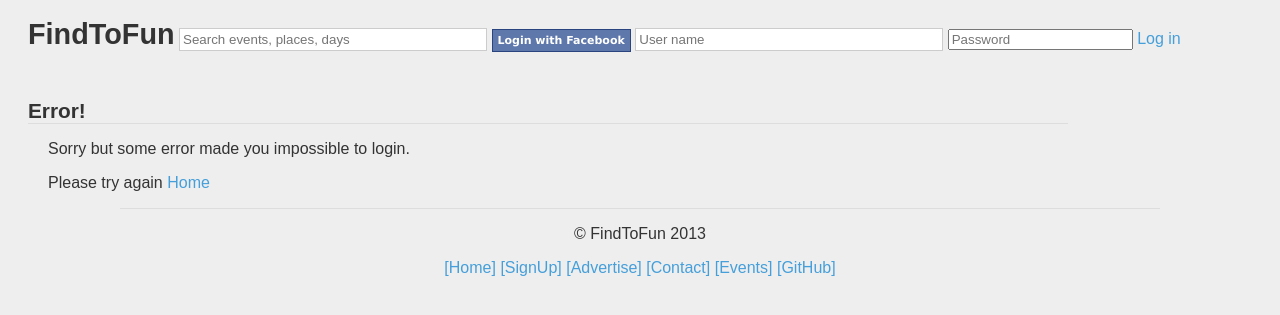
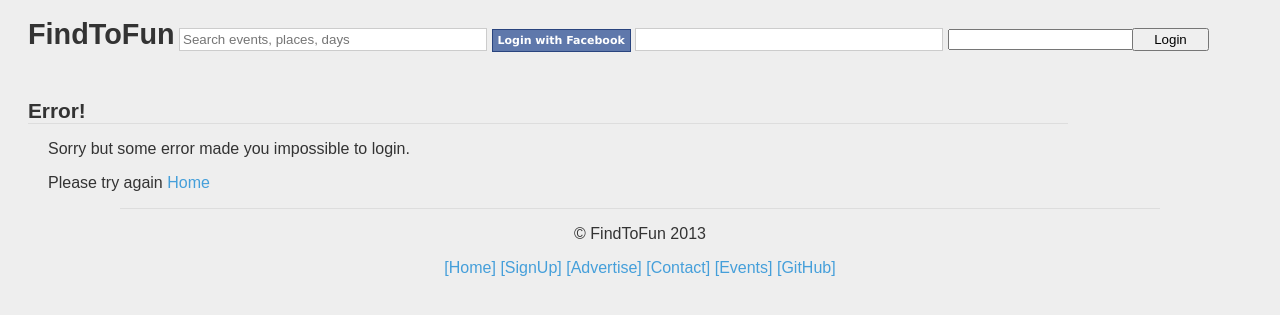
Before and after one commit to ptrus/findtofun, a Django app: template findtofun/templates/error.html in a window 1280 px wide. Shown: the top 315 px of the page. Run offline with Django 3.2, Linux system fonts and the light colour scheme; the template is opened without the code that fills it, so the values that code supplies are empty, except form fields; tables that the repository leaves empty hold one stand-in row (values such as "Sample post"); form fields are guessed from the names that the template uses.

Commit message:
Different header if user is logged in

```diff
--- a/findtofun/templates/base.html
+++ b/findtofun/templates/base.html
@@ -35,17 +35,28 @@
     {% block script %}{% endblock %}
 </head>
 <body>
+    {% if user.is_authenticated %}
+        <div id="header">
+            <form class="navbar-form pull-right" align="left">
+                <b>FindToFun</b>
+                <input class="span2" type="text" placeholder="Search events, places, days">
+                <a type="submit" href="/" class="btn"> {{ user.username }} </a>
+                <a type="submit" href="/logout/" class="btn"> Logout </a>
+            </form>
+        </div>
+    {% else %}
 	<div id="header">
-        <form class="navbar-form pull-right" align="left">
+        <form class="navbar-form pull-right" align="left" method="post" action="{% url 'django.contrib.auth.views.login' %}">
+            {% csrf_token %}
             <b>FindToFun</b>
             <input class="span2" type="text" placeholder="Search events, places, days">
             <a type="subit" href="/login/facebook/" style="background-color:#5f78ab; padding:4px 5px; font:11px 'lucida grande',tahoma,verdana,arial,sans-serif; cursor:pointer;  border:1px solid #29447e; color:#fff; font-weight:bold; "  />Login with Facebook</a>
-            <input class="span2" type="text" placeholder="User name">
-            <input class="span2" type="password" placeholder="Password">
-            <a type="submit" href="/signup/" class="btn">Log in</a>
+            {{ form.username }}
+            {{ form.password }}
+            <input type="submit" value="Login" />
         </form>
 	</div>
-
+    {% endif %}
 	<h2 id="heading">{% block heading %}{% endblock %}</h2>
     {% if messages %}
       <ul class="messages">
@@ -64,7 +75,10 @@
 	    {% block sidebar %}
          <p>&copy; FindToFun 2013</p>
          <a href="/">[Home]   </a>
+         {% if user.is_authenticated %}
+         {% else %}
          <a href="/signup/">[SignUp]   </a>
+         {% endif %}
          <a href="/">[Advertise]   </a>
          <a href="/contact/">[Contact]   </a>
          <a href="/events/">[Events]   </a>
```
